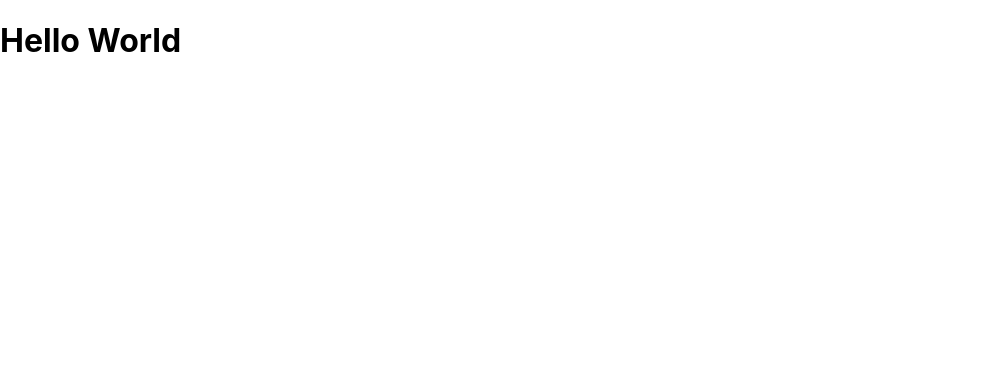
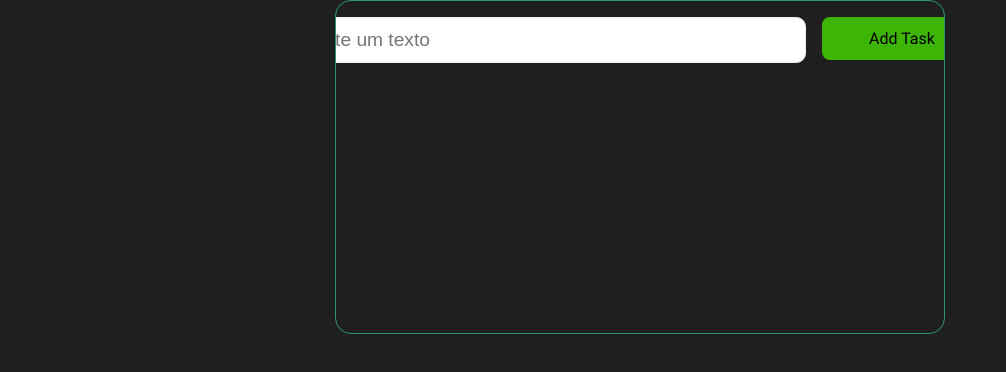
Before and after one commit to filho-flavio/To-Do-React, a React (Create React App) app: page / in a window 1280 px wide. Shown: the top 372 px of the page, without its empty margins (0-1006 px from the left). Built offline with nearby package versions, Linux system fonts and the light colour scheme.

Commit message:
updating

```diff
--- a/public/index.html
+++ b/public/index.html
@@ -3,7 +3,7 @@
 
 <head>
   <meta charset="utf-8" />
-  <link rel="icon" href="%PUBLIC_URL%/favicon.ico" />
+  <link rel="icon" href="list.png" />
   <meta name="viewport" content="width=device-width, initial-scale=1" />
   <meta name="theme-color" content="#000000" />
   <meta name="description" content="Web site created using create-react-app" />
@@ -16,7 +16,6 @@
 <body>
   <noscript>You need to enable JavaScript to run this app.</noscript>
   <div id="root"></div>
-
 </body>
 
 </html>
--- /dev/null
+++ b/src/App.css
@@ -0,0 +1,17 @@
+.container {
+    max-width: 45%;
+    margin: auto;
+    overflow: auto;
+    min-height: 300px;
+    border: 1px solid #2b9b6c;
+    border-radius: 1em;
+    display: flex;
+    padding: 1em;
+    justify-content: center;
+}
+
+.box-container {
+    display: flex;
+    justify-content: center;
+    gap: 1em;
+}
--- a/src/App.js
+++ /dev/null
@@ -1,9 +0,0 @@
-import React from "react";
-
-const App = () => {
-  const message = "Hello World";
-
-  return <h1>{message}</h1>;
-};
-
-export default App;
--- /dev/null
+++ b/src/App.jsx
@@ -0,0 +1,34 @@
+import React, { useState } from "react";
+
+import { Input } from "./components/input";
+import { Button } from "./components/button"
+import Tasks from "./components/Tasks";
+import "./App.css";
+
+const App = () => {
+  const [tasks, setTasks] = useState([
+    {
+      id: "1",
+      title: "Projeto de POO",
+      completed: false,
+    },
+    {
+      id: "2",
+      title: "Estudar HTML e CSS",
+      completed: true,
+    },
+  ]);
+
+  return (
+    <>
+      <div className="container">
+        <div className="box-container">
+          <Input />
+          <Button />
+        </div>
+      </div>
+    </>
+  );
+};
+
+export default App;
--- /dev/null
+++ b/src/components/Tasks.jsx
@@ -0,0 +1,8 @@
+import React from "react";
+
+const Tasks = ({tasks}) => {
+  console.log(tasks);
+  return <h1>Tasks!</h1>;
+};
+
+export default Tasks;
--- /dev/null
+++ b/src/components/button.css
@@ -0,0 +1,17 @@
+@import url('https://fonts.googleapis.com/css2?family=Roboto&display=swap');
+
+.button {
+    width: 10em;
+    height: 2.7em;
+    font-size: 1em;
+    padding: 0.5em;
+    background-color: #3eb407 ;
+    border-radius: 0.5em;
+    border: none;
+    font-family: 'Roboto', sans-serif;
+}
+
+.button:active {
+    background-color: #24580b;
+    transition: background-color 0.2s ease;
+}
--- /dev/null
+++ b/src/components/button.jsx
@@ -0,0 +1,9 @@
+import "./button.css"
+
+export function Button() {
+    return (
+        <div>
+            <button className="button">Add Task</button>
+        </div>
+    )
+}
--- /dev/null
+++ b/src/components/input.css
@@ -0,0 +1,8 @@
+.input {
+    width: 500px;
+    height: 2em;
+    border-radius: 0.5em;
+    border: 0.5px solid #f0f0f0;
+    padding: 3px;
+    font-size: 1.2em;
+}
--- /dev/null
+++ b/src/components/input.jsx
@@ -0,0 +1,9 @@
+import "./input.css"
+
+export function Input(){
+    return (
+        <div>
+            <input className="input" type="text" placeholder="Digite um texto"/>
+        </div>
+    )
+}
--- a/src/index.css
+++ b/src/index.css
@@ -5,6 +5,7 @@ body {
     sans-serif;
   -webkit-font-smoothing: antialiased;
   -moz-osx-font-smoothing: grayscale;
+  background-color: #201f1f;
 }
 
 code {
```
Also changed, not shown: public/list.png (added), src/index.jsx (renamed from src/index.js).
